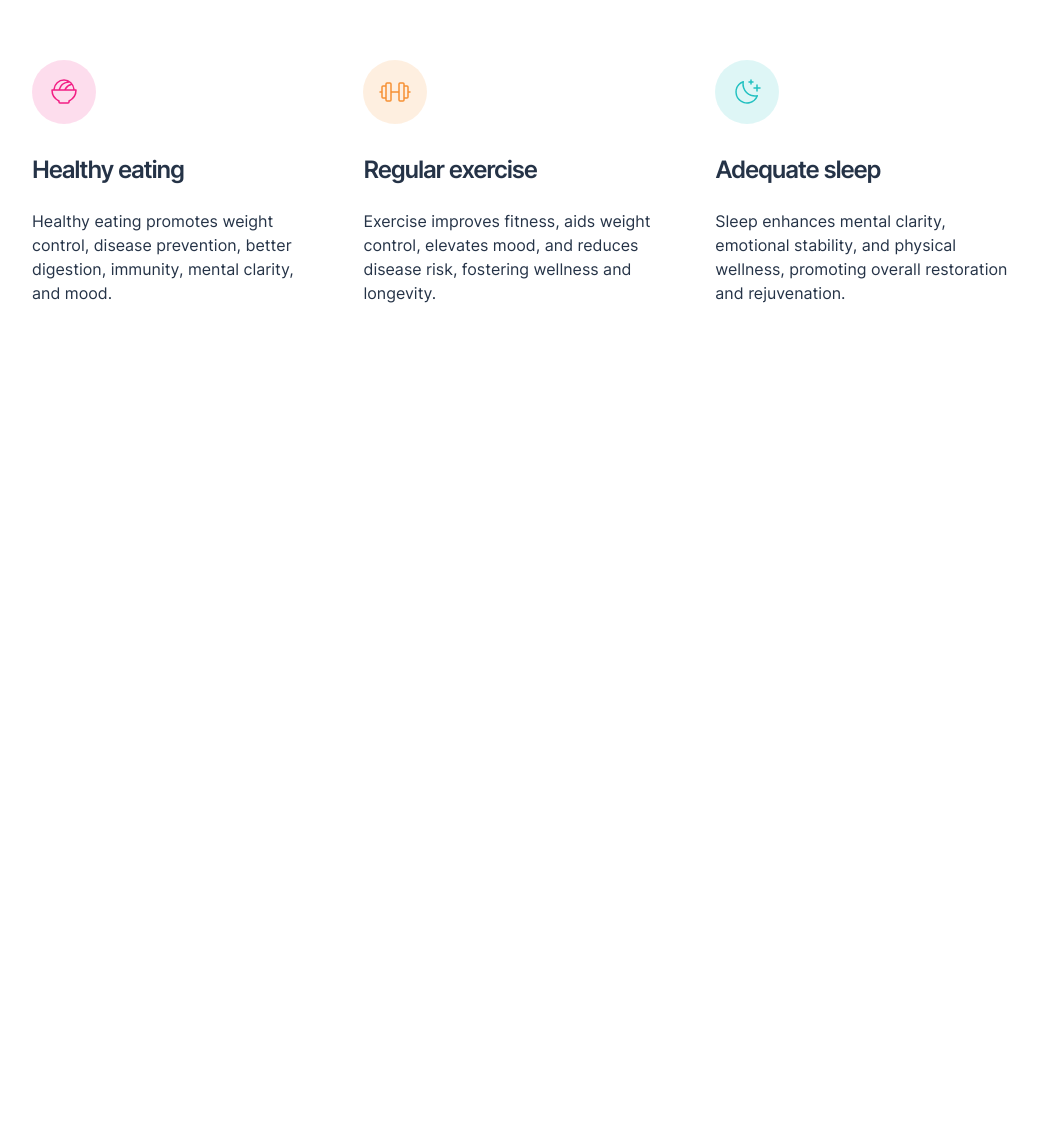
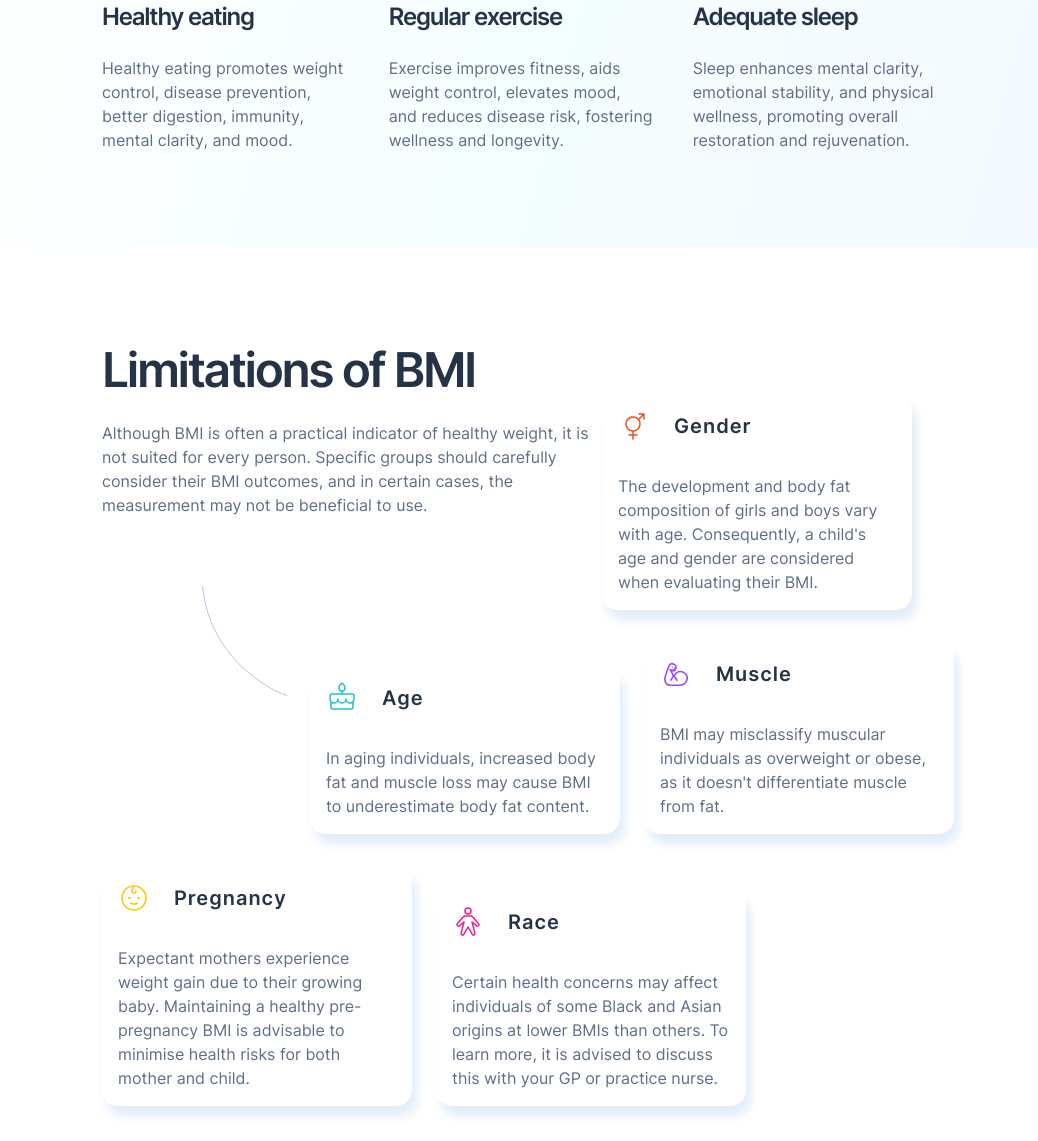
Before and after one commit to takahashiyb/bmi-calculator, a website: page index.html in a window 1280 px wide. Shown: the part 1656-2797 px from the top of the page, without its empty margins (112-1150 px from the left). Before the commit the page ends 1961 px from the top, so only its background shows below. Drawn offline with nearby package versions, Linux system fonts and the light colour scheme.

Commit message:
Style the bmi limitations section and adjust the whole page.

```diff
--- a/css/bmi-calculator.css
+++ b/css/bmi-calculator.css
@@ -5,7 +5,7 @@
   border-radius: var(--spacing-0100);
   padding: var(--spacing-0300);
   background-color: var(--color-white);
-  box-shadow: 10px 10px 20px rgba(0, 0, 0, 0.1);
+  box-shadow: 15px 25px 25px rgba(179, 211, 241, 0.4);
 }
 
 .calculator-section header {
--- a/css/index.css
+++ b/css/index.css
@@ -92,30 +92,40 @@ html {
 
 /* Default */
 
+html {
+  font: var(--preset-font-6);
+  letter-spacing: var(--preset-letter-spacing-6);
+  color: var(--color-grey-500);
+}
+/* Styling */
+
 main {
-  height: 100vh;
   display: flex;
   flex-direction: column;
   row-gap: var(--spacing-1200);
+  max-width: 1140px;
+  margin-inline: auto;
+  padding: var(--spacing-0400) var(--spacing-0000);
 }
 
-html {
-  font: var(--preset-font-6);
-  letter-spacing: var(--preset-letter-spacing-6);
-  color: var(--color-blue-900);
+@media (min-width: 1023px) {
+  main {
+    padding: var(--spacing-1100) var(--spacing-0000);
+  }
 }
-/* Styling */
 
 .visual-group-1 > *,
 .visual-group-2,
-.visual-group-3 {
+.visual-group-3,
+.visual-group-4 {
   padding-inline: var(--spacing-0200);
 }
 
 @media (min-width: 767px) {
   .visual-group-1 > *,
   .visual-group-2,
-  .visual-group-3 {
+  .visual-group-3,
+  .visual-group-4 {
     padding-inline: var(--spacing-0500);
   }
 }
@@ -123,7 +133,8 @@ html {
 @media (min-width: 1023px) {
   .visual-group-1 > *,
   .visual-group-2,
-  .visual-group-3 {
+  .visual-group-3,
+  .visual-group-4 {
     padding-inline: var(--spacing-1800);
   }
 }
@@ -153,12 +164,13 @@ html {
 }
 
 .top-logo-section {
-  align-self: center;
+  display: flex;
+  justify-content: center;
 }
 
 @media (min-width: 1023px) {
   .top-logo-section {
-    align-self: start;
+    justify-content: flex-start;
   }
 }
 
@@ -183,7 +195,6 @@ html {
 
 @media (min-width: 1023px) {
   .visual-group-1 {
-    padding: 200px 0;
     position: relative;
   }
 
@@ -225,6 +236,7 @@ html {
   img {
     max-width: 400px;
     width: 100%;
+    justify-self: center;
   }
 
   .text-content {
@@ -296,6 +308,9 @@ html {
   display: flex;
   flex-direction: column;
   row-gap: var(--spacing-0500);
+  position: relative;
+  padding-top: var(--spacing-1200);
+  padding-bottom: var(--spacing-1200);
 
   div {
     display: flex;
@@ -313,7 +328,19 @@ html {
   .text-content-title {
     font: var(--preset-font-4);
     letter-spacing: var(--preset-letter-spacing-4);
+    color: var(--color-blue-900);
   }
+}
+
+.visual-group-3::before {
+  position: absolute;
+  left: 0px;
+  right: 0px;
+  background-image: var(--gradient-1);
+  opacity: 0.25;
+  content: "";
+  inset: 0;
+  z-index: -1;
 }
 
 @media (min-width: 767px) {
@@ -344,4 +371,116 @@ html {
       align-items: start;
     }
   }
+
+  .visual-group-3::before {
+    border-radius: var(--spacing-0200);
+  }
 }
+
+.visual-group-4 {
+  display: flex;
+  flex-direction: column;
+  row-gap: var(--spacing-0700);
+  /* background-color: red; */
+
+  header {
+    display: flex;
+    flex-direction: column;
+    text-align: center;
+    row-gap: var(--spacing-0400);
+    h2 {
+      font: var(--preset-font-3);
+      letter-spacing: var(--preset-font-3);
+      color: var(--color-blue-900);
+    }
+  }
+
+  div {
+    display: flex;
+    flex-direction: column;
+    row-gap: var(--spacing-0200);
+  }
+
+  div div {
+    padding: var(--spacing-0200);
+    border-radius: var(--spacing-0200);
+    box-shadow: 5px 10px 10px rgba(179, 211, 241, 0.4);
+  }
+
+  div header {
+    display: flex;
+    flex-direction: row;
+    align-items: center;
+    column-gap: var(--spacing-0300);
+
+    h3 {
+      font: var(--preset-font-5);
+      letter-spacing: var(--preset-letter-spacing-5);
+      color: var(--color-blue-900);
+    }
+  }
+}
+
+@media (min-width: 767px) {
+  .visual-group-4 div {
+    flex-direction: row;
+    flex-wrap: wrap;
+    justify-content: center;
+    column-gap: var(--spacing-0300);
+
+    div {
+      flex-basis: 310px;
+      justify-content: flex-start;
+    }
+  }
+}
+
+@media (min-width: 1023px) {
+  .visual-group-4 {
+    position: relative;
+  }
+  .visual-group-4 > header {
+    position: absolute;
+    top: var(--spacing-0000);
+    left: var(--spacing-1800);
+    max-width: 500px;
+    text-align: start;
+    row-gap: var(--spacing-0300);
+
+    h2 {
+      font: var(--preset-font-2);
+      letter-spacing: var(--preset-letter-spacing-2);
+    }
+    .decorative-line {
+      margin-left: 20%;
+    }
+  }
+  .visual-group-4 div {
+    padding-top: 50px;
+    max-width: 960px;
+    align-self: flex-end;
+    justify-content: flex-end;
+    row-gap: var(--spacing-0400);
+
+    div {
+      flex-shrink: 1;
+      width: 300px;
+    }
+
+    div:first-child {
+      margin-left: 500px;
+      margin-right: auto;
+      width: auto;
+    }
+
+    div:last-child {
+      margin-right: auto;
+    }
+  }
+
+  .decorative-line {
+    display: block;
+    width: 85px;
+    height: 200px;
+  }
+}
--- a/index.html
+++ b/index.html
@@ -242,6 +242,91 @@
           </div>
         </div>
       </section>
+
+      <section id="bmi-limitations-section" class="visual-group-4">
+        <header>
+          <h2 aria-describedby="limitations-description">Limitations of BMI</h2>
+          <p id="limitations-description">
+            Although BMI is often a practical indicator of healthy weight, it is
+            not suited for every person. Specific groups should carefully
+            consider their BMI outcomes, and in certain cases, the measurement
+            may not be beneficial to use.
+          </p>
+          <img
+            class="decorative-line"
+            src="./assets/images/pattern-curved-line-right.svg"
+            alt=""
+          />
+        </header>
+        <div>
+          <div>
+            <header>
+              <img src="./assets/images/icon-gender.svg" alt="gender icon" />
+              <h3 aria-describedby="limitation-gender-description">Gender</h3>
+            </header>
+
+            <p id="limitation-gender-description">
+              The development and body fat composition of girls and boys vary
+              with age. Consequently, a child's age and gender are considered
+              when evaluating their BMI.
+            </p>
+          </div>
+
+          <div>
+            <header>
+              <img src="./assets/images/icon-age.svg" alt="age icon" />
+              <h3 aria-describedby="limitation-age-description">Age</h3>
+            </header>
+
+            <p id="limitation-age-description">
+              In aging individuals, increased body fat and muscle loss may cause
+              BMI to underestimate body fat content.
+            </p>
+          </div>
+
+          <div>
+            <header>
+              <img src="./assets/images/icon-muscle.svg" alt="muscle icon" />
+              <h3 aria-describedby="limitation-muscle-description">Muscle</h3>
+            </header>
+
+            <p id="limitation-muscle-description">
+              BMI may misclassify muscular individuals as overweight or obese,
+              as it doesn't differentiate muscle from fat.
+            </p>
+          </div>
+          <div>
+            <header>
+              <img
+                src="./assets/images/icon-pregnancy.svg"
+                alt="pregnancy icon"
+              />
+              <h3 aria-describedby="limitation-pregnancy-description">
+                Pregnancy
+              </h3>
+            </header>
+
+            <p id="limitation-pregnancy-description">
+              Expectant mothers experience weight gain due to their growing
+              baby. Maintaining a healthy pre-pregnancy BMI is advisable to
+              minimise health risks for both mother and child.
+            </p>
+          </div>
+
+          <div>
+            <header>
+              <img src="./assets/images/icon-race.svg" alt="race icon" />
+              <h3 aria-describedby="limitation-race-description">Race</h3>
+            </header>
+
+            <p id="limitation-race-description">
+              Certain health concerns may affect individuals of some Black and
+              Asian origins at lower BMIs than others. To learn more, it is
+              advised to discuss this with your GP or practice nurse.
+            </p>
+          </div>
+        </div>
+      </section>
     </main>
     <script src="./js/bmi-calculator.js" type="module"></script>
   </body>
```
